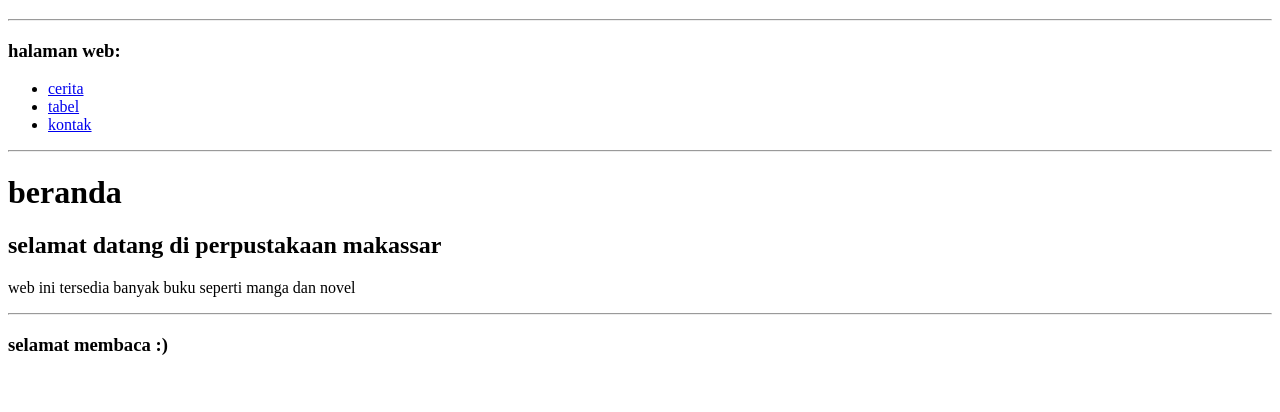
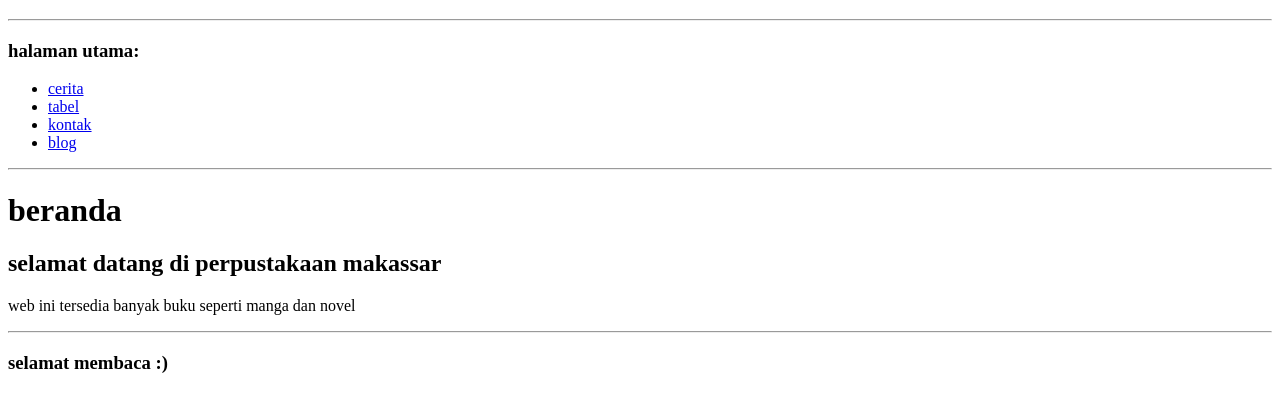
Before and after one commit to vickyramdhan/belajar-html, a plain HTML site: page index2.html in a window 1280 px wide. Shown: the part 124-536 px from the top of the page. Drawn offline with Linux system fonts and the light colour scheme.

Commit message:
tambah menu baru dan ubah title

```diff
--- a/index2.html
+++ b/index2.html
@@ -7,11 +7,12 @@
     <body>
       <h1> <img src="img/images.png" alt="logo kota makassar" height="100px" align="center"> perpustakaan kota makassar</h1>
       <hr>
-        <h3>halaman web:</h3>
+        <h3>halaman utama:</h3>
         <ul>
             <li><a href="index.html">cerita</a></li>
             <li><a href="index3.html">tabel</a></li>
             <li><a href="index4.html">kontak</a></li>
+            <li><a href="index5.html">blog</a></li>
         </ul>
         <hr>
         <h1>beranda</h1>
```
